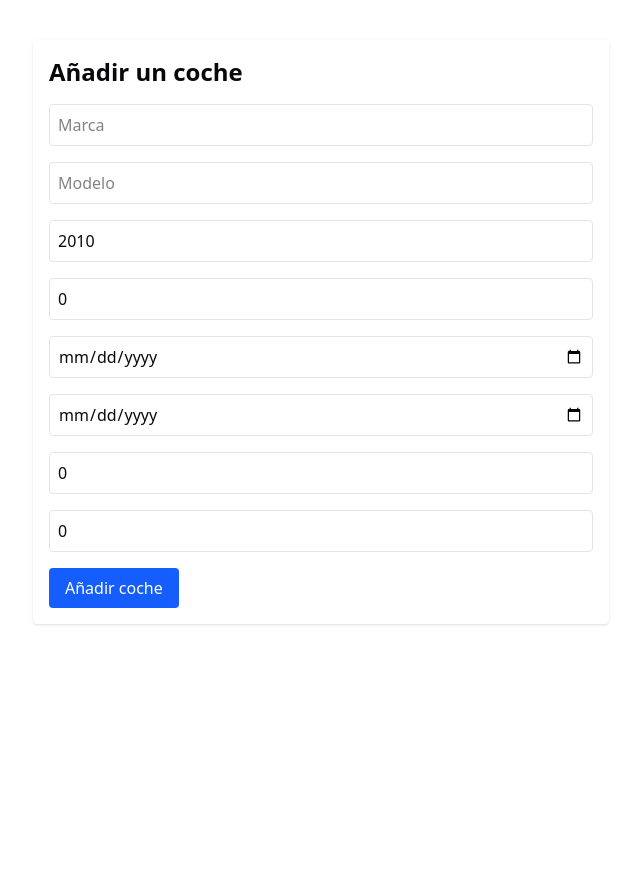
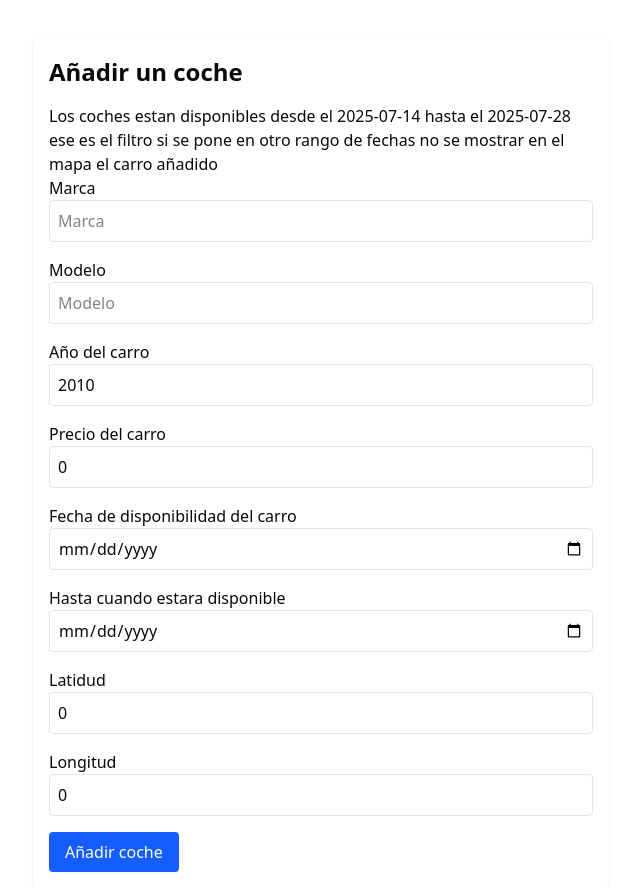
Before and after one commit to epf-21/is-ps-front, a Next.js app: page /Car in a window 1280 px wide. Shown: the whole page, without its empty margins (319-959 px from the left). Before the commit the page ends 800 px from the top, so only its background shows below. Built offline with nearby package versions, Linux system fonts and the light colour scheme; no server answers.

Commit message:
añadir label de descripción

```diff
--- a/src/app/Car/page.tsx
+++ b/src/app/Car/page.tsx
@@ -59,14 +59,23 @@ export default function Page() {
   return (
     <div className="max-w-xl mx-auto mt-10 p-4 bg-white rounded shadow">
       <h1 className="text-2xl font-bold mb-4">Añadir un coche</h1>
+      <p>Los coches estan disponibles desde el 2025-07-14 hasta el 2025-07-28 ese es el filtro si se pone en otro rango de fechas no se mostrar en el mapa el carro añadido</p>
       <form onSubmit={handleSubmit} className="space-y-4">
+        <label>Marca</label>
         <input name="marca" placeholder="Marca" value={form.marca} onChange={handleChange} className="w-full p-2 border rounded" required />
+        <label>Modelo</label>
         <input name="modelo" placeholder="Modelo" value={form.modelo} onChange={handleChange} className="w-full p-2 border rounded" required />
+        <label>Año del carro</label>
         <input name="anio" type="number" placeholder="Año" value={form.anio} onChange={handleChange} className="w-full p-2 border rounded" required />
+        <label>Precio del carro</label>
         <input name="precio" type="number" placeholder="Precio por día" value={form.precio} onChange={handleChange} className="w-full p-2 border rounded" required />
+        <label>Fecha de disponibilidad del carro</label>
         <input name="disponible_desde" type="date" value={form.disponible_desde} onChange={handleChange} className="w-full p-2 border rounded" required />
+        <label>Hasta cuando estara disponible</label>
         <input name="disponible_hasta" type="date" value={form.disponible_hasta} onChange={handleChange} className="w-full p-2 border rounded" required />
+        <label>Latidud</label>
         <input name="latitud" type="number" step="any" placeholder="Latitud" value={form.latitud} onChange={handleChange} className="w-full p-2 border rounded" required />
+        <label>Longitud</label>
         <input name="longitud" type="number" step="any" placeholder="Longitud" value={form.longitud} onChange={handleChange} className="w-full p-2 border rounded" required />
 
         <button
```
